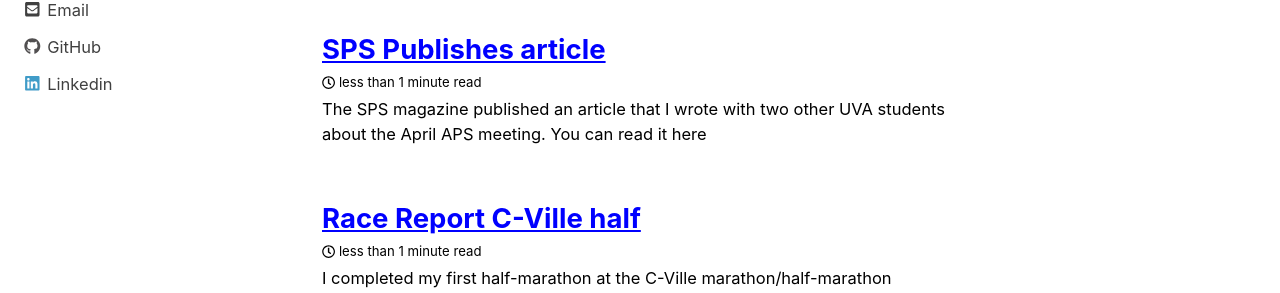
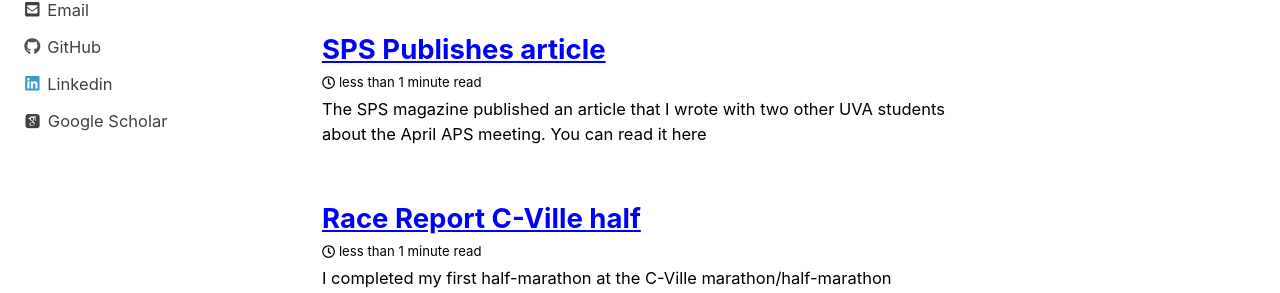
Before and after one commit to Mattwalker411/mathwalker.github.io, a Jekyll site: the page built from index.html, in a window 1280 px wide. Shown: the part 534-827 px from the top of the page. Built offline with Jekyll 4.4.1, drawn with Linux system fonts in a browser that asks for light colours; cached includes are drawn as plain includes; nearby versions of some CDN libraries; some web fonts are replaced; the list of posts is cut into pages by our own code.

Commit message:
Update author-profile-custom-links.html
added google scholar link

```diff
--- a/_includes/author-profile-custom-links.html
+++ b/_includes/author-profile-custom-links.html
@@ -9,7 +9,11 @@
 
 
 
-
+<li>
+  <a href="https://scholar.google.com/citations?user=P8CNzlEAAAAJ&hl=en" itemprop="sameAs">
+    <i class="ai ai-google-scholar-square ai-fw"></i> Google Scholar
+  </a>
+</li>
 
 
 <!-- <li>
```
